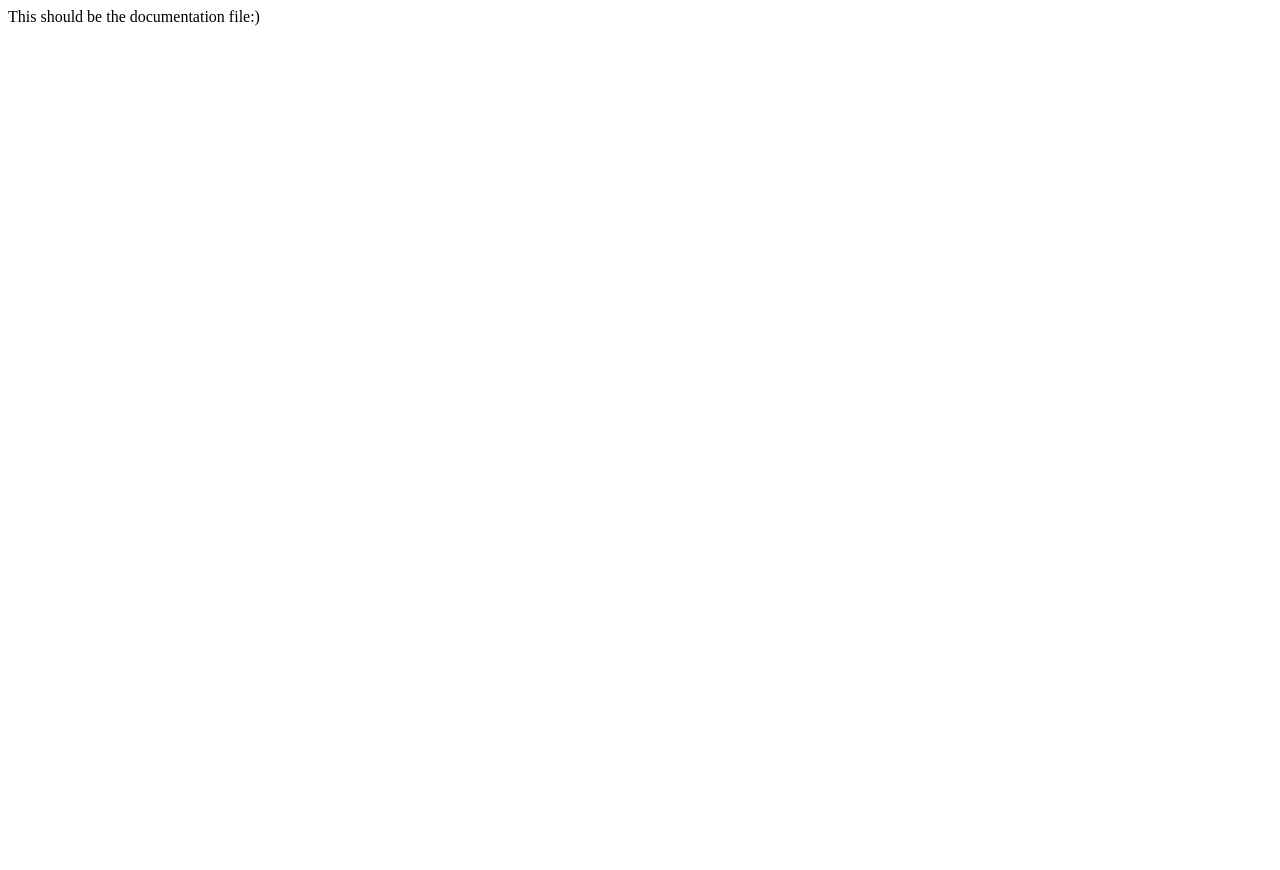
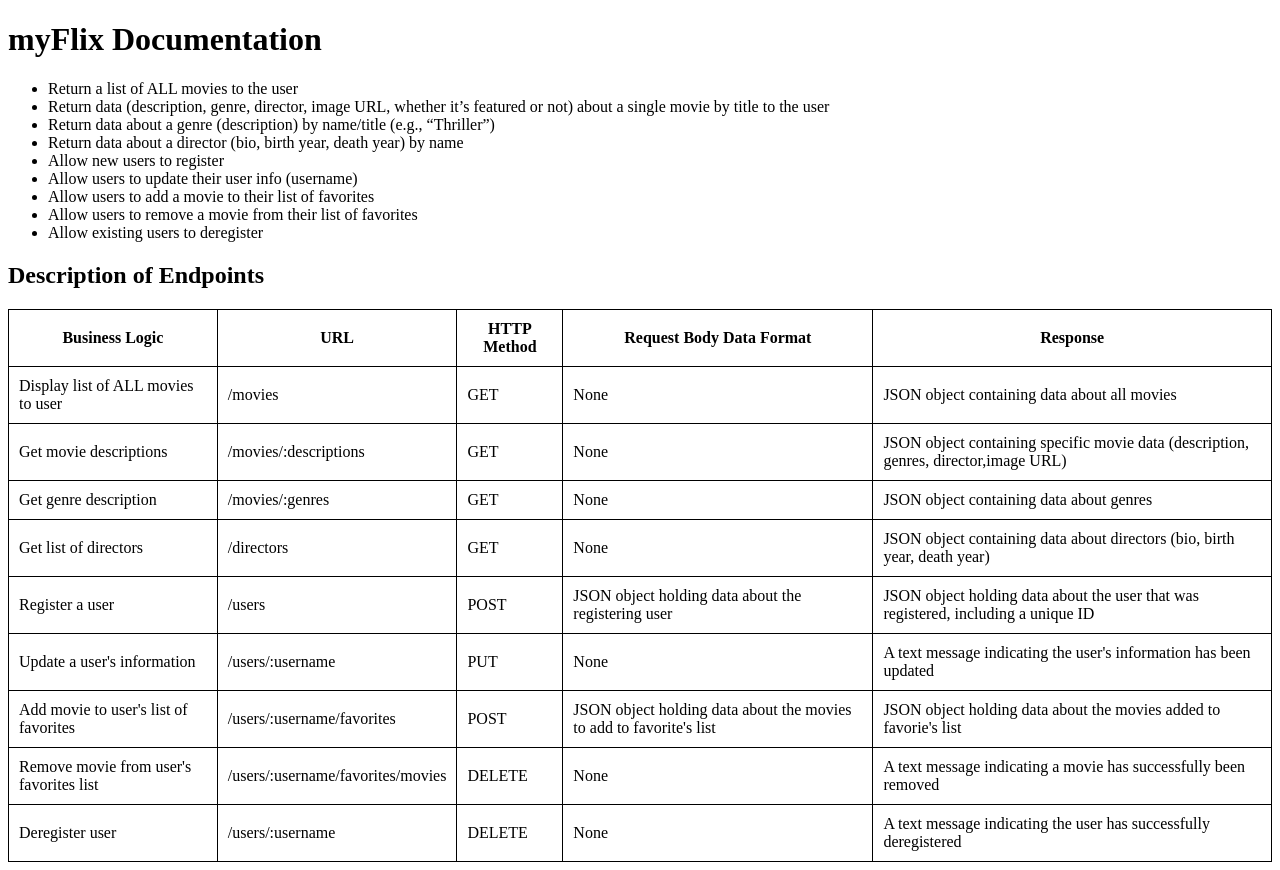
Before and after one commit to JBorchers/movie_api, a website: page public/documentation.html in a window 1280 px wide. Before the commit the page ends 800 px from the top, so only its background shows below. Drawn offline with Linux system fonts and the light colour scheme.

Commit message:
added description of endpoints

```diff
--- a/public/documentation.html
+++ b/public/documentation.html
@@ -5,8 +5,123 @@
     <meta http-equiv="X-UA-Compatible" content="IE=edge">
     <meta name="viewport" content="width=device-width, initial-scale=1.0">
     <title>Documentation</title>
+    <style>
+        table, th, td {
+            border: 1px solid black;
+            border-collapse: collapse;
+            padding: 10px;
+        }
+    </style>
 </head>
 <body>
-    This should be the documentation file:)
+    <header>
+        <h1>myFlix Documentation</h1>
+    </header>
+    <ul>
+        <li>
+            Return a list of ALL movies to the user
+        </li>
+        <li>
+            Return data (description, genre, director, image URL, whether it’s featured or not) about a single movie by title to the user
+        </li>
+        <li>
+            Return data about a genre (description) by name/title (e.g., “Thriller”)
+        </li>
+        <li>
+            Return data about a director (bio, birth year, death year) by name
+        </li>
+        <li>
+            Allow new users to register
+        </li>
+        <li>
+            Allow users to update their user info (username)
+        </li>
+        <li>
+            Allow users to add a movie to their list of favorites
+        </li>
+        <li>
+            Allow users to remove a movie from their list of favorites
+        </li>
+        <li>
+            Allow existing users to deregister
+        </li>
+    </ul>
+    <div>
+        <h2>Description of Endpoints</h2>
+        <table>
+            <thead>
+                <tr>
+                    <th>Business Logic</th>
+                    <th>URL</th>
+                    <th>HTTP Method</th>
+                    <th>Request Body Data Format</th>
+                    <th>Response</th>
+                </tr>
+            </thead>
+            <tr>
+                <td>Display list of ALL movies to user</td>
+                <td>/movies</td>
+                <td>GET</td>
+                <td>None</td>
+                <td>JSON object containing data about all movies</td>
+            </tr>
+            <tr>
+                <td>Get movie descriptions</td>
+                <td>/movies/:descriptions</td>
+                <td>GET</td>
+                <td>None</td>
+                <td>JSON object containing specific movie data (description, genres, director,image URL)</td>
+            </tr>
+            <tr>
+                <td>Get genre description</td>
+                <td>/movies/:genres</td>
+                <td>GET</td>
+                <td>None</td>
+                <td>JSON object containing data about genres</td>
+            </tr>
+            <tr>
+                <td>Get list of directors</td>
+                <td>/directors</td>
+                <td>GET</td>
+                <td>None</td>
+                <td>JSON object containing data about directors (bio, birth year, death year)</td>
+            </tr>
+            <tr>
+                <td>Register a user</td>
+                <td>/users</td>
+                <td>POST</td>
+                <td>JSON object holding data about the registering user</td>
+                <td>JSON object holding data about the user that was registered, including a unique ID</td>
+            </tr>
+            <tr>
+                <td>Update a user's information</td>
+                <td>/users/:username</td>
+                <td>PUT</td>
+                <td>None</td>
+                <td>A text message indicating the user's information has been updated</td>
+            </tr>
+            <tr>
+                <td>Add movie to user's list of favorites</td>
+                <td>/users/:username/favorites</td>
+                <td>POST</td>
+                <td>JSON object holding data about the movies to add to favorite's list</td>
+                <td>JSON object holding data about the movies added to favorie's list</td>
+            </tr>
+            <tr>
+                <td>Remove movie from user's favorites list</td>
+                <td>/users/:username/favorites/movies</td>
+                <td>DELETE</td>
+                <td>None</td>
+                <td>A text message indicating a movie has successfully been removed</td>
+            </tr>
+            <tr>
+                <td>Deregister user</td>
+                <td>/users/:username</td>
+                <td>DELETE</td>
+                <td>None</td>
+                <td>A text message indicating the user has successfully deregistered</td>
+            </tr>
+        </table>
+    </div>
 </body>
 </html>
```
